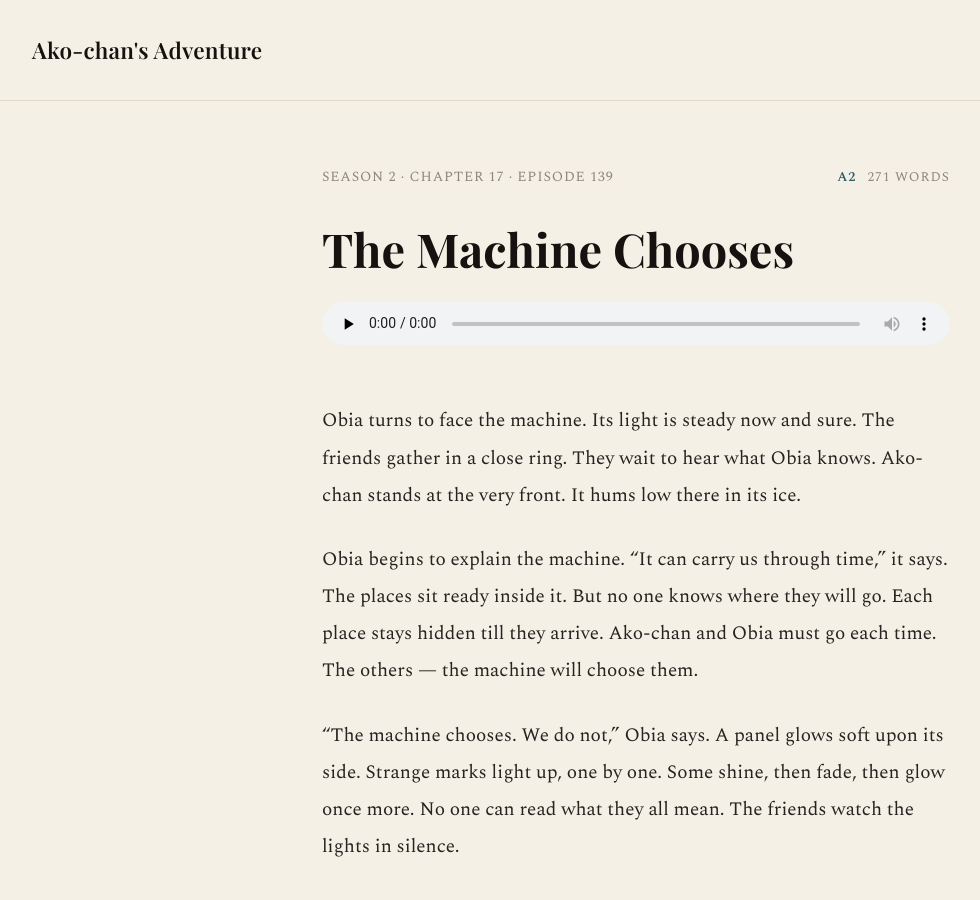
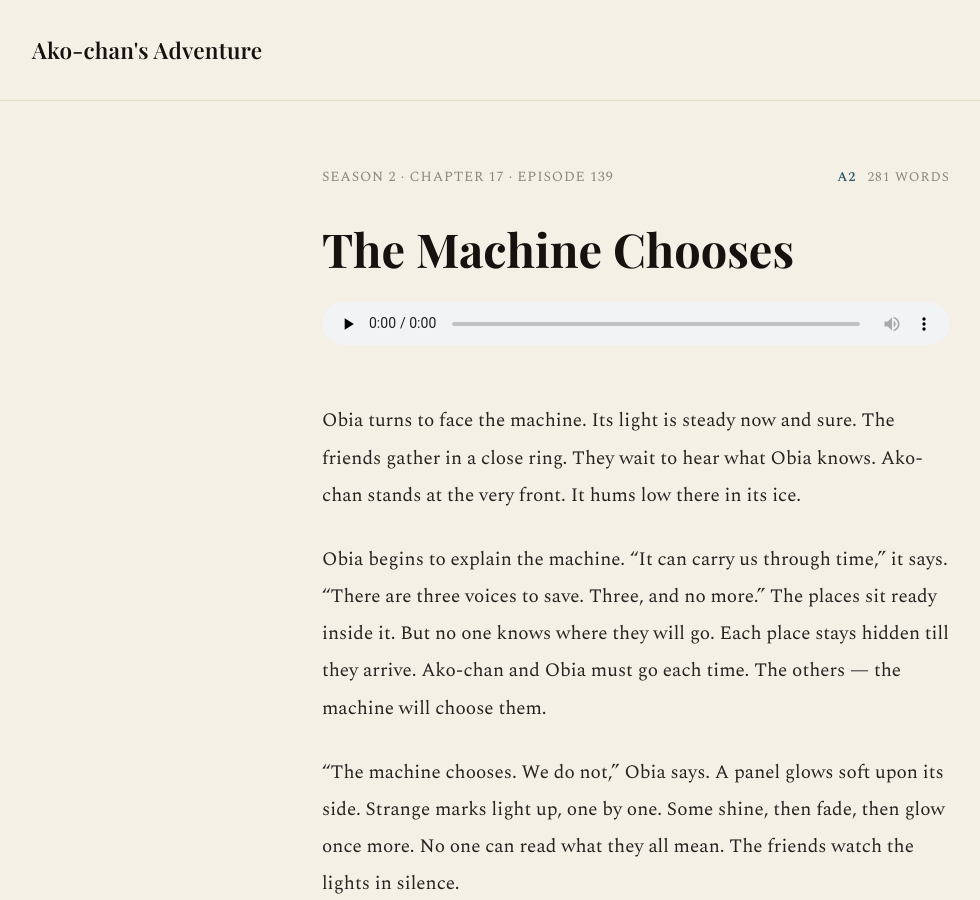
Before and after one commit to morisaki-yuichi/ako-chans-adventure, a Jekyll site: the page built from season2/chapter17/ep139.md, in a window 1280 px wide and 900 px high. Shown: the whole window, without its empty margins (4-984 px from the left). Built offline with Jekyll 4.4.1, drawn with Linux system fonts in a browser that asks for light colours.

Commit message:
fix(s2-ch17): establish three-voice total at Ep139 to ground the countdown
- Ep139: Obia states 'There are three voices to save. Three, and no more.'
  (count known; where/who/when still hidden) so Ep150+ 'two more / one more /
  third / three voices' are grounded; compatible with the accidental 3rd jump
- timeline: add Ch17 'three voices total' policy + Ep139/Ep150 grounding notes

```diff
--- a/season2/chapter17/ep139.md
+++ b/season2/chapter17/ep139.md
@@ -6,7 +6,7 @@ chapter: 17
 episode: 139
 level: A2
 story_day: 15
-word_count: 271
+word_count: 281
 prev_ep: /season2/chapter17/ep138/
 next_ep: /season2/chapter17/ep140/
 permalink: /season2/chapter17/ep139/
@@ -14,7 +14,7 @@ permalink: /season2/chapter17/ep139/
 
 Obia turns to face the machine. Its light is steady now and sure. The friends gather in a close ring. They wait to hear what Obia knows. Ako-chan stands at the very front. It hums low there in its ice.
 
-Obia begins to explain the machine. "It can carry us through time," it says. The places sit ready inside it. But no one knows where they will go. Each place stays hidden till they arrive. Ako-chan and Obia must go each time. The others — the machine will choose them.
+Obia begins to explain the machine. "It can carry us through time," it says. "There are three voices to save. Three, and no more." The places sit ready inside it. But no one knows where they will go. Each place stays hidden till they arrive. Ako-chan and Obia must go each time. The others — the machine will choose them.
 
 "The machine chooses. We do not," Obia says. A panel glows soft upon its side. Strange marks light up, one by one. Some shine, then fade, then glow once more. No one can read what they all mean. The friends watch the lights in silence.
 
```
Also changed, not shown: planning/timeline.md (+3 -2 lines).
